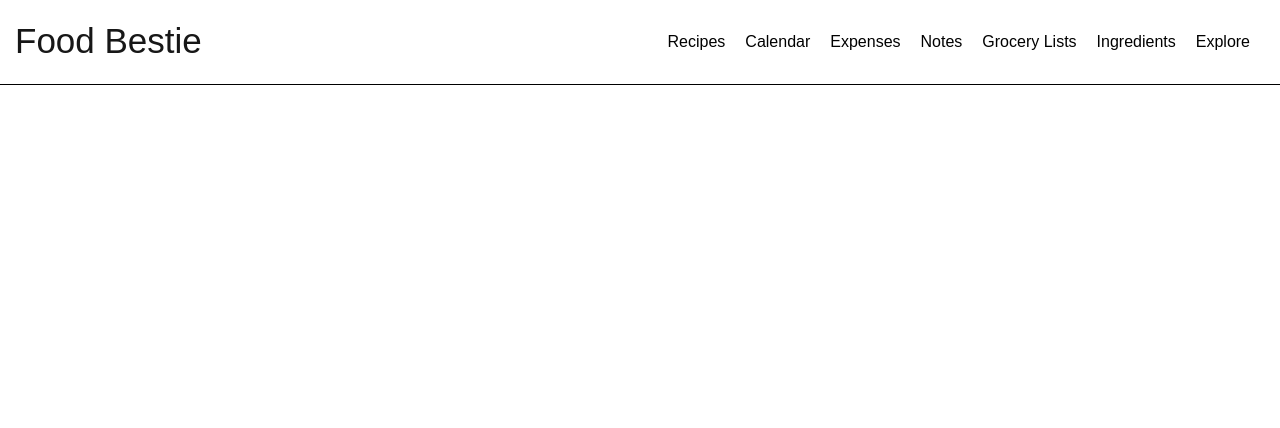
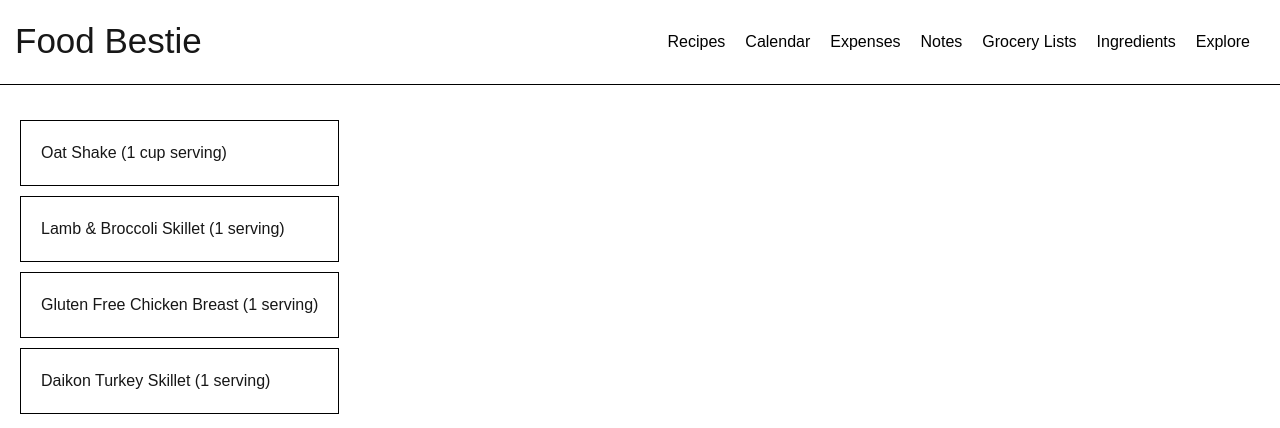
Before and after one commit to monicakrystal/foodplanner, a Next.js app: page /calculator in a window 1280 px wide. Shown: the top 428 px of the page. Built offline with nearby package versions, Linux system fonts and the light colour scheme.

Commit message:
mapping all recipes in calculator and simple styling

```diff
--- a/components/Calculator/Calculator.module.css
+++ b/components/Calculator/Calculator.module.css
@@ -0,0 +1,18 @@
+.calculatorSection {
+    display: flex;
+    justify-content: flex-start;
+    margin: 30px 20px;
+}
+
+.recipes {
+    display: flex;
+  flex-direction: column;
+}
+
+
+.recipe {
+    border: 1px solid black;
+    display: flex;
+    padding: 20px;
+    margin: 5px 0;
+}
--- a/components/Calculator/Calculator.tsx
+++ b/components/Calculator/Calculator.tsx
@@ -1,7 +1,13 @@
 import styles from "./Calculator.module.css"
+import { myRecipes } from "../../data/recipes"
 const Calculator = () => {
 
 /*
+
+Steps:
+    - Show All recipes
+    - Be able to select recipes and the totals are automatically calculated
+    - check box or selected ones have hover & border color
 
 Goal:
     - Allow the user to drag and drop recipes into a day plan.
@@ -21,7 +27,25 @@ Future Improvements:
 
   return (
     <div className={styles.calculatorSection}>
+        <div className={styles.recipes}>
+            {myRecipes.map((recipe) => (
 
+            <div key={recipe.name} className={styles.recipe}>
+            {recipe.name}
+            </div>
+
+            ))}
+
+            <div className={styles.checkbox}>
+
+            </div>
+        </div>
+
+        <div className={styles.totals}>
+        <div className={styles.className}>
+
+        </div>
+        </div>
 
     </div>
   )
```
